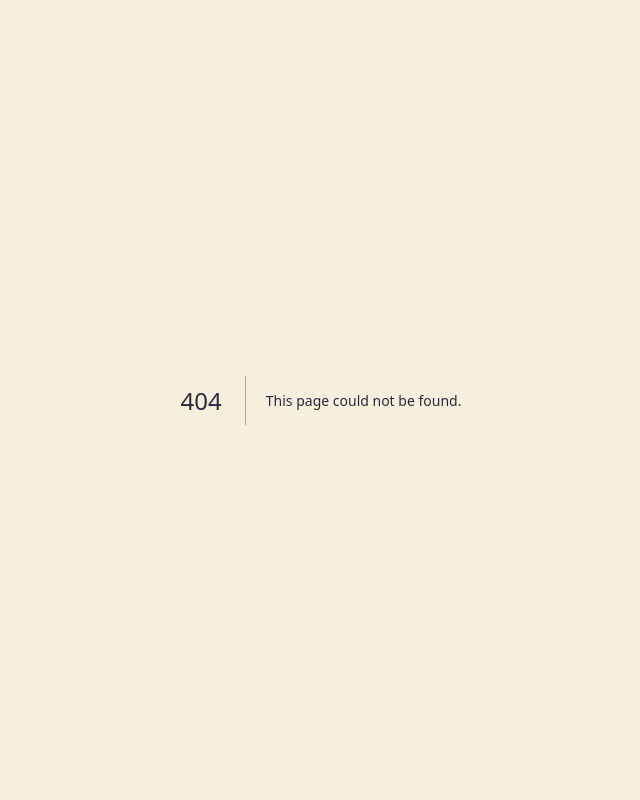
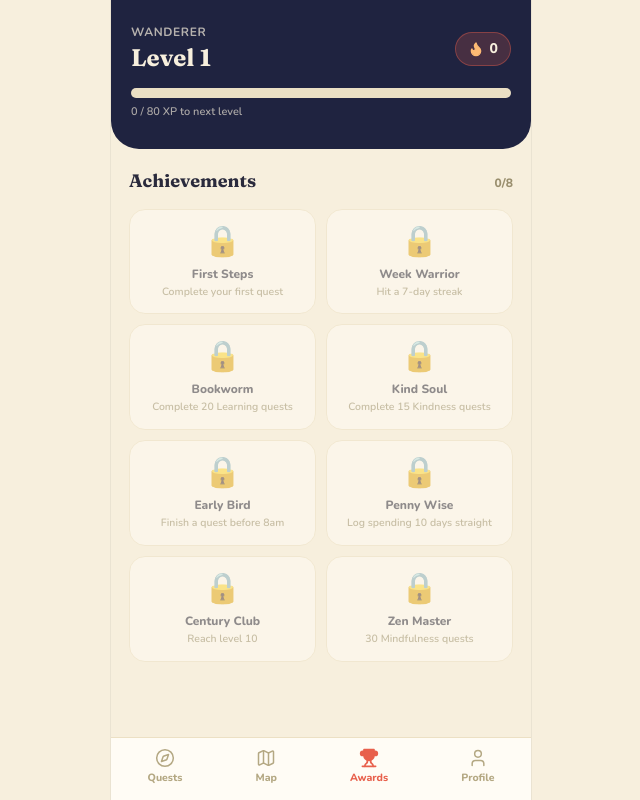
Before and after one commit to 55h4whp4tk-max/levelquest-web, a Next.js app: page /app/achievements in a window 1280 px wide. Before the commit this address had no page. Shown: the whole page, without its empty margins (319-959 px from the left). Built offline with nearby package versions, Linux system fonts and the light colour scheme.

Commit message:
Create page.tsx

```diff
--- /dev/null
+++ b/app/app/achievements/page.tsx
@@ -0,0 +1,42 @@
+"use client";
+
+import TopBar from "@/components/TopBar";
+import { useApp } from "@/lib/AppStateContext";
+import { levelInfo, titleForLevel, achievements } from "@/lib/data";
+
+export default function AchievementsPage() {
+  const { state, loaded } = useApp();
+  const { level, into, need } = levelInfo(state.totalXp);
+  const title = titleForLevel(level);
+  const gotCount = achievements.filter((a) => a.got).length;
+
+  if (!loaded) return null;
+
+  return (
+    <>
+      <TopBar level={level} into={into} need={need} streak={state.streak} title={title} />
+      <div style={{ padding: "18px" }}>
+        <div className="flex justify-between items-baseline mb-3.5">
+          <h1 className="font-display text-lg font-bold">Achievements</h1>
+          <span className="text-xs font-extrabold text-textMuted">
+            {gotCount}/{achievements.length}
+          </span>
+        </div>
+        <div className="grid grid-cols-2 gap-2.5">
+          {achievements.map((a) => (
+            <div
+              key={a.id}
+              className={`bg-card border border-cardBorder rounded-2xl py-3.5 px-2.5 text-center ${
+                a.got ? "" : "opacity-50"
+              }`}
+            >
+              <div className="text-3xl">{a.got ? a.icon : "🔒"}</div>
+              <div className="text-xs font-extrabold mt-1.5">{a.name}</div>
+              <div className="text-[10.5px] text-textMuted mt-0.5">{a.desc}</div>
+            </div>
+          ))}
+        </div>
+      </div>
+    </>
+  );
+}
```
